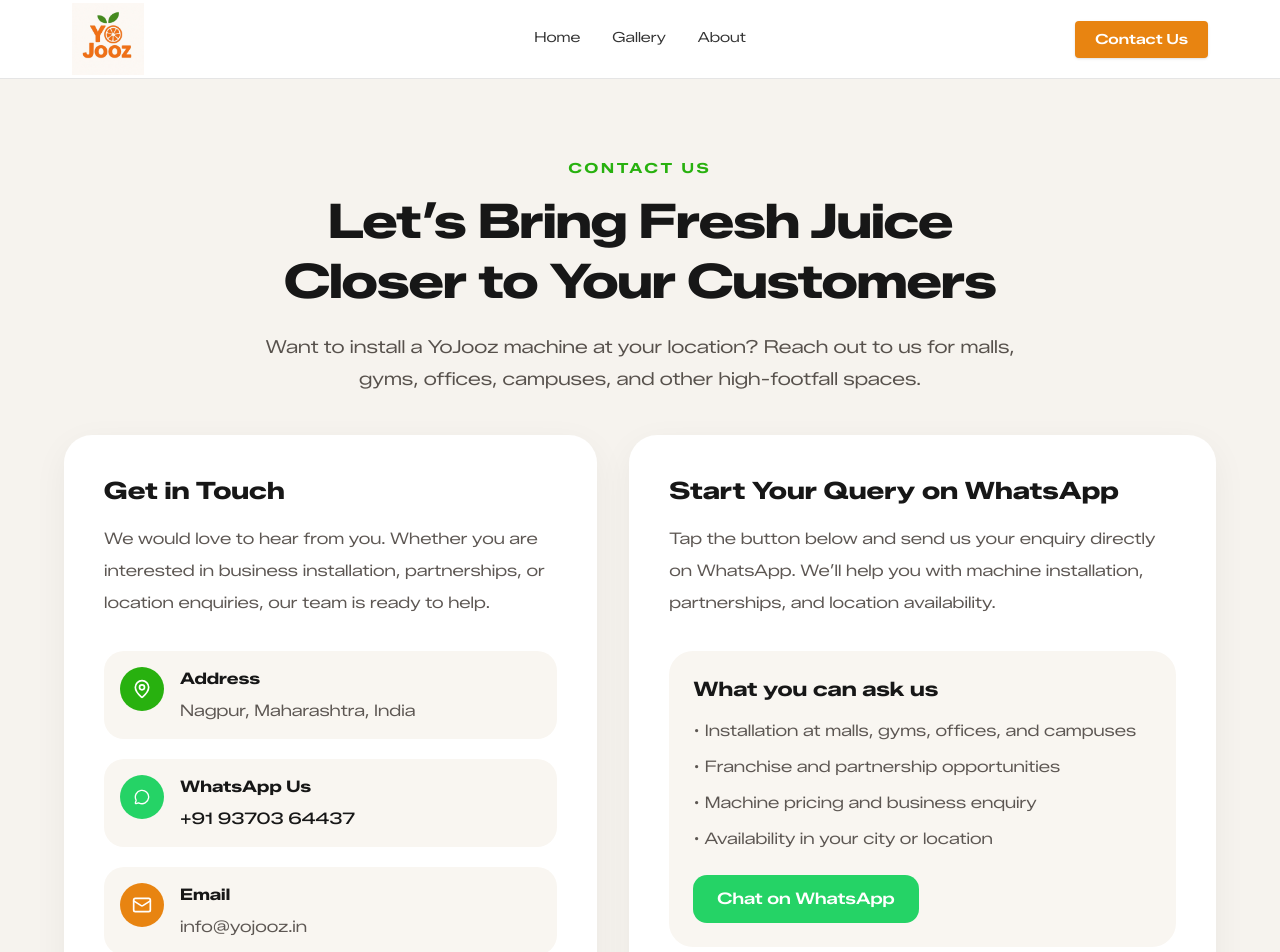
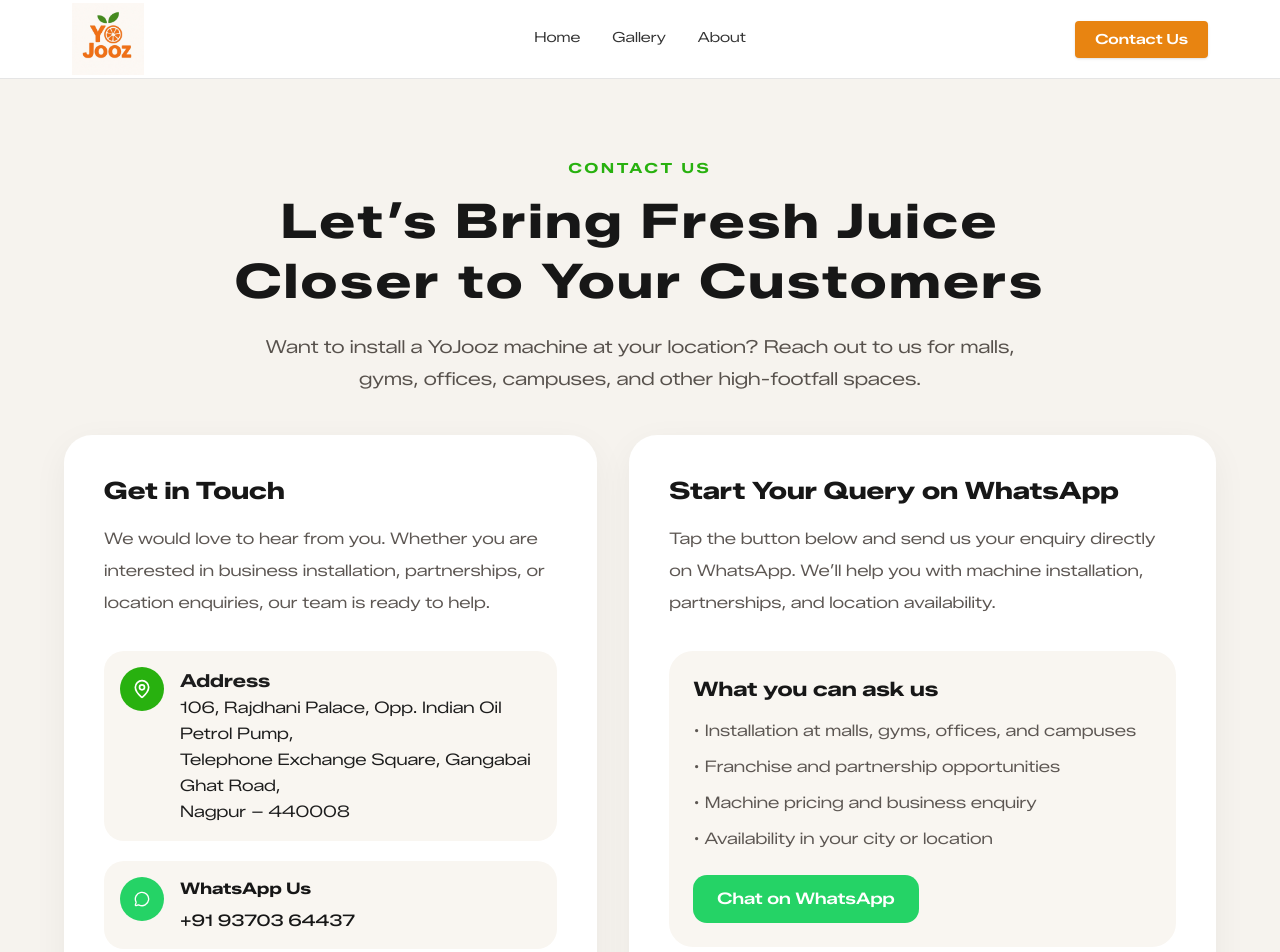
Before and after one commit to tanmaywankhede92/yojooz, a React (Vite) app in the folder jooz/jooz/: page /contact in a window 1280 px wide. Shown: the top 952 px of the page. Built offline with nearby package versions, Linux system fonts and the light colour scheme.

Commit message:
updated code

```diff
--- a/jooz/jooz/src/components/homePage/view.jsx
+++ b/jooz/jooz/src/components/homePage/view.jsx
@@ -147,7 +147,7 @@
 
                 <div>
                   <h3 className="text-3xl font-extrabold text-[#25b20f] sm:text-4xl lg:text-5xl">
-                    0%
+                    No
                   </h3>
                   <p className="mt-3 text-2xl font-bold leading-tight text-[#2a2a2a] sm:mt-4 sm:text-3xl lg:text-4xl">
                     Added Sugar
@@ -194,8 +194,12 @@
               </div>
               <div>
                 <h3 className="text-lg font-bold text-[#1d1d1d]">Address</h3>
-                <p className="mt-1 text-[#5d5753]">
-                  Nagpur, Maharashtra, India
+                <p className="text-base text-[#1d1d1d] leading-relaxed">
+                  106, Rajdhani Palace, Opp. Indian Oil Petrol Pump,
+                  <br />
+                  Telephone Exchange Square, Gangabai Ghat Road,
+                  <br />
+                  Nagpur – 440008
                 </p>
               </div>
             </div>
--- a/jooz/jooz/src/pages/Contact.jsx
+++ b/jooz/jooz/src/pages/Contact.jsx
@@ -19,7 +19,7 @@
             Contact Us
           </p>
 
-          <h2 className="text-3xl font-extrabold leading-tight tracking-tight text-[#171717] sm:text-4xl lg:text-5xl">
+          <h2 className="text-3xl font-extrabold leading-tight -tracking-[-0.06em] text-[#171717] sm:text-4xl lg:text-5xl">
             Let’s Bring Fresh Juice
             <br className="hidden sm:block" />
             Closer to Your Customers
@@ -50,12 +50,14 @@
                   <MapPin size={20} />
                 </div>
                 <div>
-                  <h4 className="text-base font-bold text-[#171717]">
-                    Address
-                  </h4>
-                  <ul className="mt-2 space-y-1 text-[#5d5753]">
-                    <li>Nagpur, Maharashtra, India</li>
-                  </ul>
+                  <h3 className="text-lg font-bold text-[#1d1d1d]">Address</h3>
+                  <p className="text-base text-[#1d1d1d] leading-relaxed">
+                    106, Rajdhani Palace, Opp. Indian Oil Petrol Pump,
+                    <br />
+                    Telephone Exchange Square, Gangabai Ghat Road,
+                    <br />
+                    Nagpur – 440008
+                  </p>
                 </div>
               </div>
 
```
